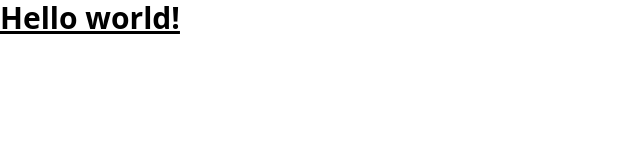
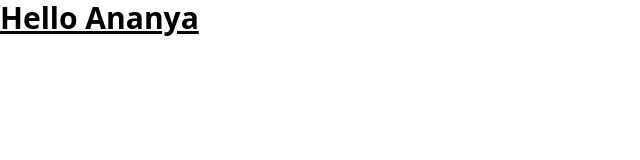
Before and after one commit to Ankurgithubuser/front-lms, a React (Vite) app in the folder lms-frontend/: page / in a window 1280 px wide. Shown: the top 160 px of the page, without its empty margins (0-640 px from the left). Built offline with nearby package versions, Linux system fonts and the light colour scheme.

Commit message:
change name

```diff
--- a/lms-frontend/src/App.jsx
+++ b/lms-frontend/src/App.jsx
@@ -5,7 +5,7 @@ function App() {
   return (
 
   <h1 className="text-3xl font-bold  underline">
-    Hello world!
+    Hello Ananya
   </h1>
   )
 }
```
